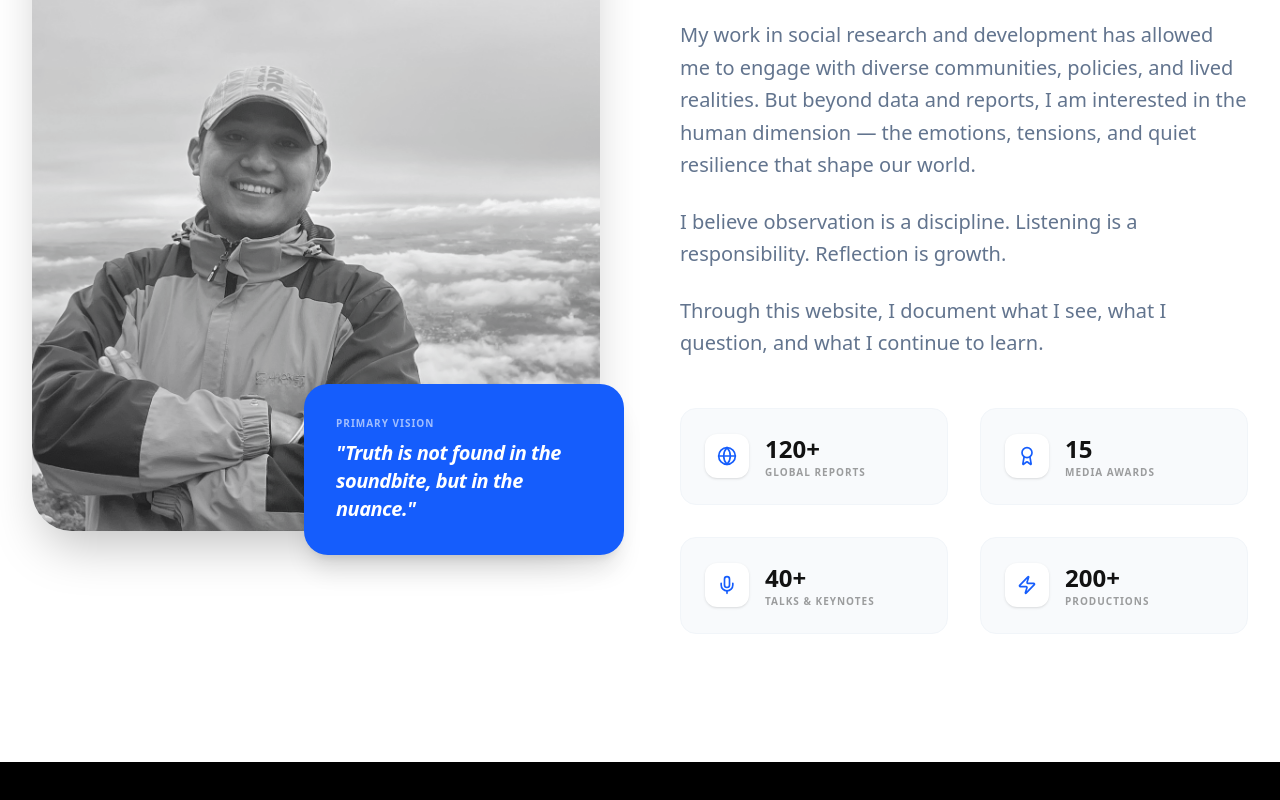
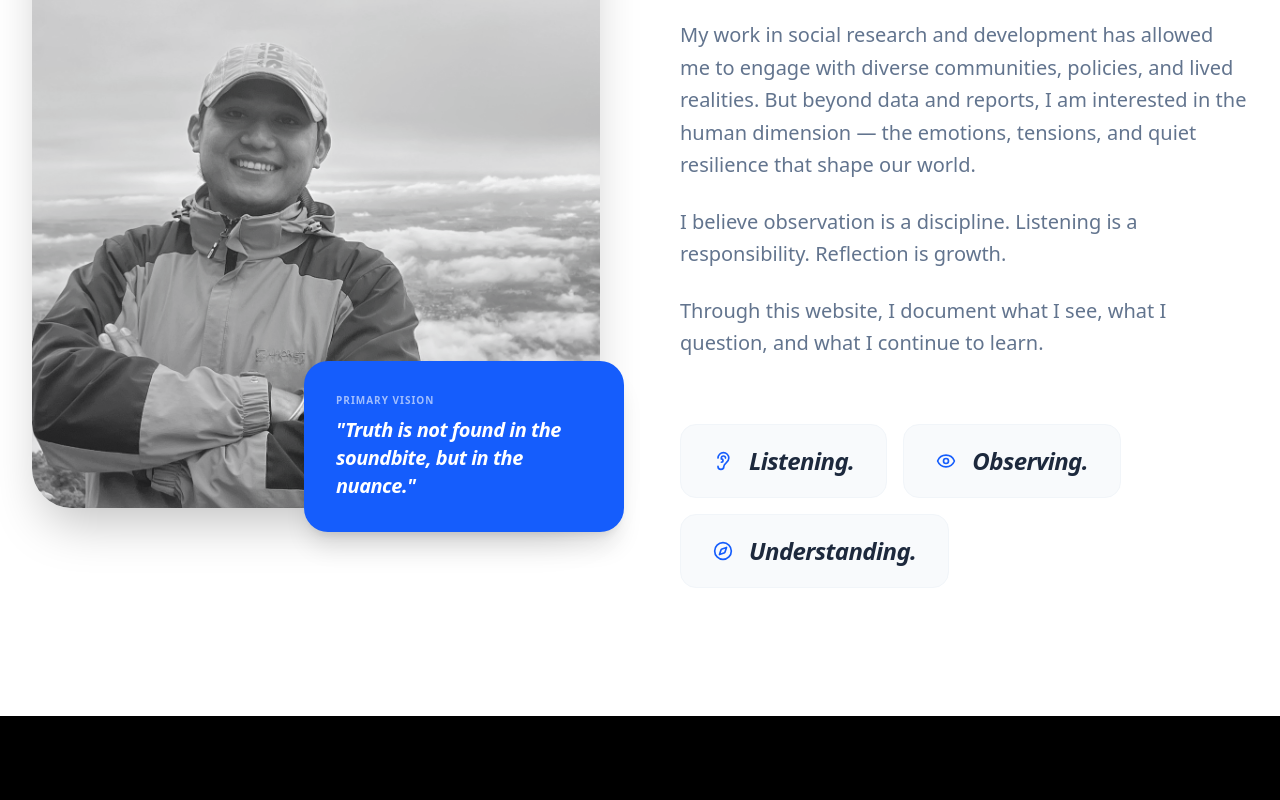
Before and after one commit to thekamal5/Kamal-Personal, a Next.js app in the folder frontend/: page /about in a window 1280 px wide. Shown: the part 442-1242 px from the top of the page. Built offline with nearby package versions, Linux system fonts and the light colour scheme; no server answers.

Commit message:
docs: update site metadata and about page philosophy stats

```diff
--- a/frontend/app/about/page.tsx
+++ b/frontend/app/about/page.tsx
@@ -3,7 +3,7 @@
 import { Navbar } from "@/components/Navbar";
 import { Footer } from "@/components/Footer";
 import { motion } from "framer-motion";
-import { User, Award, Globe, Mic, Zap } from "lucide-react";
+import { User, Award, Globe, Mic, Zap, Eye, Ear, Compass } from "lucide-react";
 
 export default function AboutPage() {
     return (
@@ -47,11 +47,26 @@ export default function AboutPage() {
                                 </div>
                             </div>
 
-                            <div className="grid grid-cols-1 md:grid-cols-2 gap-8">
-                                <StatItem icon={<Globe className="w-5 h-5" />} label="Global Reports" value="120+" />
-                                <StatItem icon={<Award className="w-5 h-5" />} label="Media Awards" value="15" />
-                                <StatItem icon={<Mic className="w-5 h-5" />} label="Talks & Keynotes" value="40+" />
-                                <StatItem icon={<Zap className="w-5 h-5" />} label="Productions" value="200+" />
+                            <div className="flex flex-wrap gap-4 pt-4">
+                                {[
+                                    { word: "Listening", icon: <Ear className="w-5 h-5" /> },
+                                    { word: "Observing", icon: <Eye className="w-5 h-5" /> },
+                                    { word: "Understanding", icon: <Compass className="w-5 h-5" /> }
+                                ].map(({ word, icon }, i) => (
+                                    <motion.div
+                                        key={word}
+                                        initial={{ opacity: 0, y: 10 }}
+                                        animate={{ opacity: 1, y: 0 }}
+                                        transition={{ delay: 0.5 + i * 0.1 }}
+                                        whileHover={{ scale: 1.05, y: -2 }}
+                                        className="flex items-center gap-4 px-8 py-5 bg-slate-50 dark:bg-slate-900 rounded-2xl border border-slate-100 dark:border-slate-800"
+                                    >
+                                        <div className="text-blue-600">
+                                            {icon}
+                                        </div>
+                                        <span className="text-2xl font-black text-slate-800 dark:text-white italic tracking-tight">{word}.</span>
+                                    </motion.div>
+                                ))}
                             </div>
                         </div>
                     </div>
--- a/frontend/app/layout.tsx
+++ b/frontend/app/layout.tsx
@@ -13,8 +13,8 @@ const playfair = Playfair_Display({
 });
 
 export const metadata: Metadata = {
-  title: "Kamal Shrestha | Media & Personal Brand",
-  description: "Kamal Shrestha explores the intersection of journalism, technology, and cinematic branding in an ever-evolving digital landscape.",
+  title: "Kamal Shrestha | World from my eyes",
+  description: "Stories from the road, the field, and everyday life — written from experience.",
   metadataBase: new URL(process.env.NEXT_PUBLIC_SITE_URL || 'https://kamal-shrestha.com.np'),
   openGraph: {
     siteName: "Kamal Shrestha",
```
